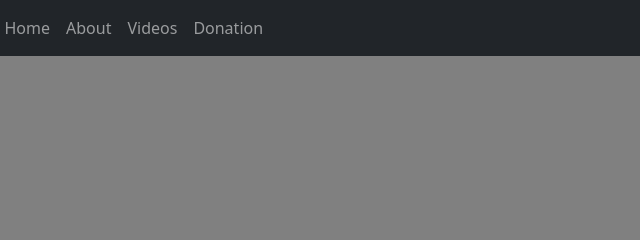
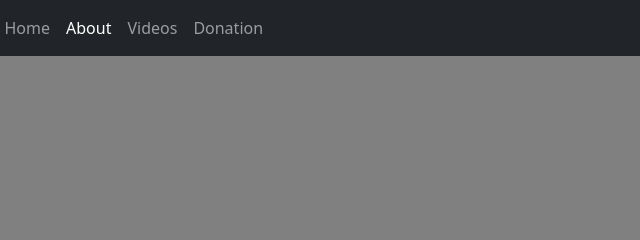
Before and after one commit to Hemantmeena914/ashiyanafoundation.github.io, a plain HTML site: page about.html in a window 1280 px wide. Shown: the top 240 px of the page, 640-1280 px from the left. Drawn offline with nearby package versions, Linux system fonts and the light colour scheme.

Commit message:
Update about.html

```diff
--- a/about.html
+++ b/about.html
@@ -38,7 +38,7 @@
             <a class="nav-link" aria-current="page" href="index.html">Home</a>
           </li>
           <li class="nav-item">
-            <a class="nav-link" href="about.html active">About</a>
+            <a class="nav-link active" href="about.html">About</a>
           </li>
           <li class="nav-item">
             <a class="nav-link" href="videos.html">Videos</a>
```
